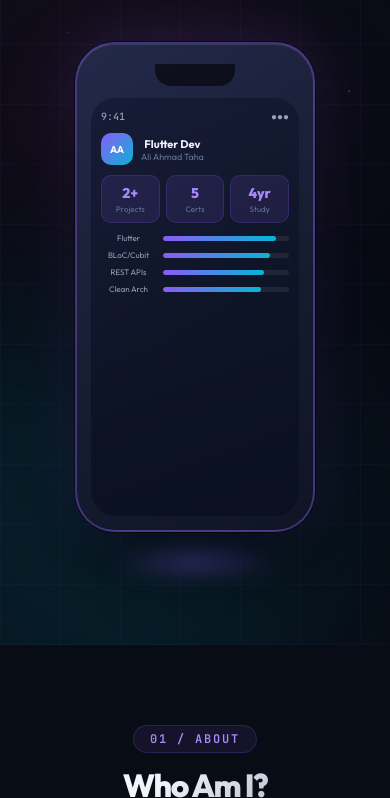
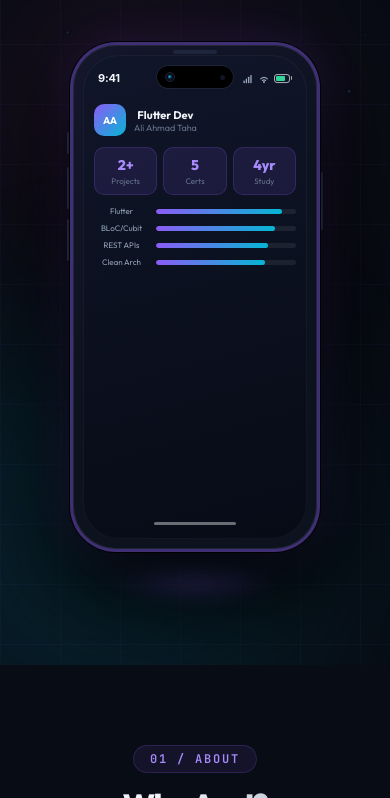
Before and after one commit to Ali-Ahmad-0/portfolio, a plain HTML site: page index.html in a window 390 px wide. Shown: the part 676-1474 px from the top of the page. Drawn offline with Linux system fonts and the light colour scheme.

Commit message:
Enhance mobile design with authentic interactive iPhone Dynamic Island and status bar

```diff
--- a/index.html
+++ b/index.html
@@ -91,13 +91,52 @@
     <!-- Phone Mockup -->
     <div class="hero-visual">
       <div class="phone-mockup">
+        <!-- Physical iPhone Buttons -->
+        <div class="phone-btn phone-btn-action"></div>
+        <div class="phone-btn phone-btn-vol-up"></div>
+        <div class="phone-btn phone-btn-vol-down"></div>
+        <div class="phone-btn phone-btn-power"></div>
+
         <div class="phone-frame">
-          <div class="phone-notch"></div>
+          <div class="phone-speaker-slit"></div>
           <div class="phone-screen">
+            <!-- Dynamic Island Status Bar -->
             <div class="app-status-bar">
-              <span>9:41</span>
-              <span class="status-icons">&#9679;&#9679;&#9679;</span>
+              <span class="status-time">9:41</span>
+              <div class="dynamic-island" id="dynamicIsland" title="Dynamic Island">
+                <div class="island-collapsed">
+                  <div class="island-camera">
+                    <div class="island-lens"></div>
+                  </div>
+                  <div class="island-sensor"></div>
+                </div>
+                <div class="island-expanded">
+                  <span class="island-icon">&#9881;</span>
+                  <span class="island-text">Flutter 3.x</span>
+                  <span class="island-pulse-dot"></span>
+                </div>
+              </div>
+              <div class="status-icons">
+                <svg class="status-signal" viewBox="0 0 24 24" fill="currentColor">
+                  <rect x="2" y="16" width="3" height="6" rx="1" />
+                  <rect x="7" y="12" width="3" height="10" rx="1" />
+                  <rect x="12" y="8" width="3" height="14" rx="1" />
+                  <rect x="17" y="4" width="3" height="18" rx="1" />
+                </svg>
+                <svg class="status-wifi" viewBox="0 0 24 24" fill="none" stroke="currentColor" stroke-width="2.5" stroke-linecap="round">
+                  <path d="M5 12.55a11 11 0 0 1 14.08 0" />
+                  <path d="M8.53 16.11a6 6 0 0 1 6.95 0" />
+                  <circle cx="12" cy="19.5" r="1" fill="currentColor" />
+                </svg>
+                <div class="status-battery">
+                  <div class="battery-body">
+                    <div class="battery-level"></div>
+                  </div>
+                  <div class="battery-tip"></div>
+                </div>
+              </div>
             </div>
+
             <div class="app-header">
               <div class="app-avatar">AA</div>
               <div>
@@ -137,6 +176,9 @@
                 <div class="bar"><div class="bar-fill" style="--w:78%"></div></div>
               </div>
             </div>
+
+            <!-- Home indicator -->
+            <div class="phone-home-indicator"></div>
           </div>
         </div>
         <div class="phone-shadow"></div>
--- a/script.js
+++ b/script.js
@@ -254,6 +254,14 @@ document.querySelectorAll('.contact-card').forEach(card => {
   });
 });
 
+/* ---- Dynamic Island click/tap toggle ---- */
+const dynamicIsland = document.getElementById('dynamicIsland');
+if (dynamicIsland) {
+  dynamicIsland.addEventListener('click', () => {
+    dynamicIsland.classList.toggle('active');
+  });
+}
+
 /* ---- Page load entrance ---- */
 window.addEventListener('load', () => {
   document.body.style.opacity = '0';
--- a/style.css
+++ b/style.css
@@ -346,53 +346,226 @@ img { max-width: 100%; }
   0%,100% { transform: translateY(0); }
   50% { transform: translateY(-20px); }
 }
-.phone-mockup { position: relative; }
+.phone-mockup {
+  position: relative;
+  filter: drop-shadow(0 20px 40px rgba(0, 0, 0, 0.6));
+}
+
+/* Side physical buttons */
+.phone-btn {
+  position: absolute;
+  background: linear-gradient(to right, #2a344d, #182033);
+  border-radius: 2px;
+  z-index: 0;
+  box-shadow: -1px 0 2px rgba(0, 0, 0, 0.4);
+}
+.phone-btn-action { left: -3px; top: 90px; width: 3px; height: 22px; }
+.phone-btn-vol-up { left: -3px; top: 125px; width: 3px; height: 42px; }
+.phone-btn-vol-down { left: -3px; top: 177px; width: 3px; height: 42px; }
+.phone-btn-power { right: -3px; top: 130px; width: 3px; height: 58px; box-shadow: 1px 0 2px rgba(0, 0, 0, 0.4); }
+
 .phone-frame {
-  width: 240px;
-  height: 490px;
-  background: linear-gradient(145deg, #1e2640, #0f1525);
-  border-radius: 40px;
-  border: 2px solid rgba(139,92,246,0.4);
-  padding: 20px 14px 14px;
+  width: 250px;
+  height: 510px;
+  background: #0d121f;
+  border-radius: 46px;
+  border: 3px solid rgba(139, 92, 246, 0.4);
+  padding: 10px;
   box-shadow:
-    0 0 0 1px rgba(0,0,0,0.5),
-    0 40px 80px rgba(0,0,0,0.6),
-    inset 0 1px 0 rgba(255,255,255,0.1),
-    0 0 60px rgba(139,92,246,0.2);
+    0 0 0 1px rgba(0, 0, 0, 0.9),
+    0 35px 80px rgba(0, 0, 0, 0.7),
+    inset 0 0 0 1px rgba(255, 255, 255, 0.08),
+    0 0 50px rgba(139, 92, 246, 0.2);
   position: relative;
   overflow: hidden;
+  z-index: 1;
 }
 .phone-frame::before {
   content: '';
   position: absolute;
   inset: 0;
-  background: linear-gradient(145deg, rgba(139,92,246,0.05), transparent 60%);
+  background: linear-gradient(135deg, rgba(139, 92, 246, 0.06), transparent 50%);
   border-radius: inherit;
   pointer-events: none;
 }
-.phone-notch {
-  width: 80px; height: 22px;
-  background: var(--bg);
-  border-radius: 0 0 16px 16px;
-  margin: 0 auto 12px;
+.phone-speaker-slit {
+  position: absolute;
+  top: 5px;
+  left: 50%;
+  transform: translateX(-50%);
+  width: 44px;
+  height: 3.5px;
+  background: #1e263d;
+  border-radius: 4px;
+  z-index: 5;
 }
 .phone-screen {
-  background: linear-gradient(160deg, #12192e, #0a1020);
-  border-radius: 24px;
-  height: calc(100% - 34px);
-  padding: 12px 10px;
+  background: linear-gradient(165deg, #101629, #070b16);
+  border-radius: 36px;
+  height: 100%;
+  padding: 10px 11px 12px;
   overflow: hidden;
   display: flex;
   flex-direction: column;
-  gap: 10px;
+  gap: 11px;
+  position: relative;
+  box-shadow: inset 0 0 0 1px rgba(255, 255, 255, 0.04);
 }
+
+/* Status Bar & Dynamic Island */
 .app-status-bar {
   display: flex;
   justify-content: space-between;
+  align-items: center;
+  position: relative;
+  height: 26px;
+  padding: 0 4px;
+  margin-bottom: 2px;
+  flex-shrink: 0;
+}
+.status-time {
+  font-size: 11px;
+  font-weight: 700;
+  color: var(--text);
+  font-family: -apple-system, BlinkMacSystemFont, 'Outfit', sans-serif;
+  letter-spacing: -0.2px;
+  z-index: 1;
+}
+.status-icons {
+  display: flex;
+  align-items: center;
+  gap: 4px;
+  z-index: 1;
+  color: var(--text-2);
+}
+.status-signal, .status-wifi {
+  width: 12px;
+  height: 11px;
+}
+.status-battery {
+  display: flex;
+  align-items: center;
+}
+.battery-body {
+  width: 16px;
+  height: 9px;
+  border: 1.2px solid rgba(255, 255, 255, 0.65);
+  border-radius: 3px;
+  padding: 1px;
+  box-sizing: border-box;
+}
+.battery-level {
+  width: 75%;
+  height: 100%;
+  background: var(--green-l);
+  border-radius: 1px;
+}
+.battery-tip {
+  width: 1.5px;
+  height: 4px;
+  background: rgba(255, 255, 255, 0.65);
+  border-radius: 0 1px 1px 0;
+  margin-left: 0.5px;
+}
+
+/* Dynamic Island */
+.dynamic-island {
+  position: absolute;
+  top: 1px;
+  left: 50%;
+  transform: translateX(-50%);
+  width: 76px;
+  height: 22px;
+  background: #000;
+  border-radius: 20px;
+  display: flex;
+  align-items: center;
+  justify-content: center;
+  padding: 0 8px;
+  box-shadow: 0 0 0 0.5px rgba(255, 255, 255, 0.12);
+  transition: all 0.35s cubic-bezier(0.34, 1.56, 0.64, 1);
+  cursor: pointer;
+  z-index: 10;
+}
+.island-collapsed {
+  display: flex;
+  align-items: center;
+  justify-content: space-between;
+  width: 100%;
+}
+.island-camera {
+  width: 10px;
+  height: 10px;
+  border-radius: 50%;
+  background: #0a0d16;
+  border: 1px solid #1a2236;
+  display: flex;
+  align-items: center;
+  justify-content: center;
+}
+.island-lens {
+  width: 4px;
+  height: 4px;
+  border-radius: 50%;
+  background: radial-gradient(circle at 35% 35%, #06b6d4, #1e1b4b 70%);
+}
+.island-sensor {
+  width: 5px;
+  height: 5px;
+  border-radius: 50%;
+  background: #0f1524;
+}
+.island-expanded {
+  display: none;
+  align-items: center;
+  gap: 6px;
+  white-space: nowrap;
+}
+.island-icon {
   font-size: 10px;
-  color: var(--text-2);
+  color: var(--cyan);
+}
+.island-text {
+  font-size: 9px;
+  font-weight: 700;
+  color: var(--purple-l);
+  letter-spacing: 0.3px;
   font-family: 'JetBrains Mono', monospace;
-  font-weight: 500;
+}
+.island-pulse-dot {
+  width: 5px;
+  height: 5px;
+  background: var(--green);
+  border-radius: 50%;
+  box-shadow: 0 0 6px var(--green);
+  animation: pulse 1.5s infinite;
+}
+.dynamic-island:hover,
+.dynamic-island.active {
+  width: 130px;
+  height: 26px;
+  top: 0px;
+  padding: 0 10px;
+  background: #000;
+  box-shadow: 0 6px 18px rgba(0, 0, 0, 0.8), 0 0 0 1px rgba(139, 92, 246, 0.35);
+}
+.dynamic-island:hover .island-collapsed,
+.dynamic-island.active .island-collapsed {
+  display: none;
+}
+.dynamic-island:hover .island-expanded,
+.dynamic-island.active .island-expanded {
+  display: flex;
+}
+
+/* Home Indicator */
+.phone-home-indicator {
+  width: 82px;
+  height: 3.5px;
+  background: rgba(255, 255, 255, 0.4);
+  border-radius: 3px;
+  margin: auto auto 2px;
+  flex-shrink: 0;
 }
 .app-header {
   display: flex;
```
